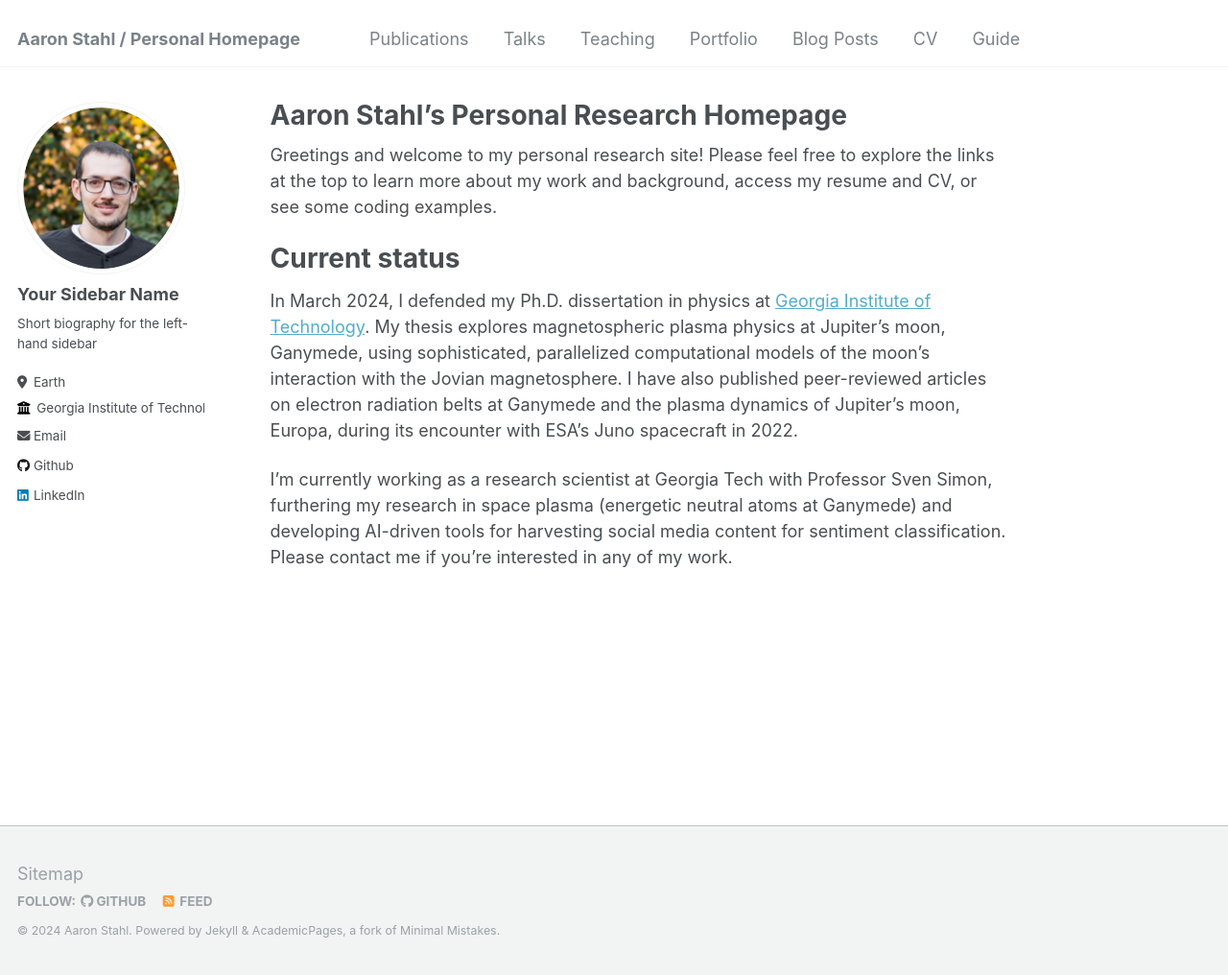
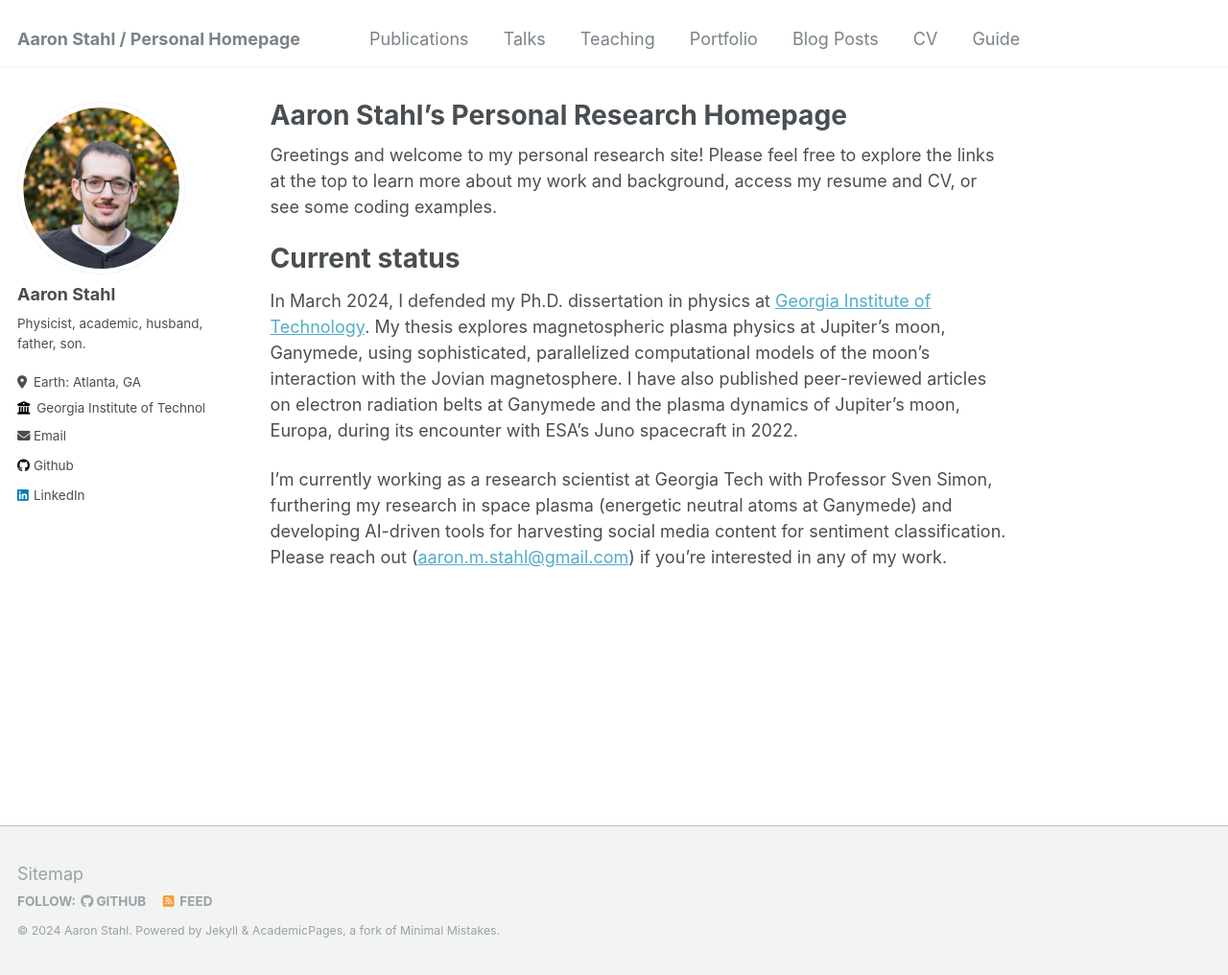
Before and after one commit to astahl3/astahl3.github.io, a Jekyll site: the page built from _pages/about.md, in a window 1280 px wide and 1016 px high. Shown: the whole window at 96% size. Built offline with Jekyll 4.4.1, drawn with Linux system fonts in a browser that asks for light colours; some of the changed lines change nothing that is shown.

Commit message:
menu updates

```diff
--- a/_config.yml
+++ b/_config.yml
@@ -22,10 +22,10 @@
 author:
   # Biographic information
   avatar           : "self_portrait.png"
-  name             : "Your Sidebar Name"
+  name             : "Aaron Stahl"
   pronouns         : # example: "she/her"
-  bio              : "Short biography for the left-hand sidebar"
-  location         : "Earth"
+  bio              : "Physicist, academic, husband, father, son."
+  location         : "Earth: Atlanta, GA"
   employer         : "Georgia Institute of Technology"
   uri              : # URL
   email            : "aaron.m.stahl@gmail.com"
@@ -216,16 +216,16 @@
 # Defaults
 defaults:
   # _posts
-  - scope:
-      path: ""
-      type: posts
-    values:
-      layout: single
-      author_profile: true
-      read_time: true
-      comments: true
-      share: true
-      related: true
+#  - scope:
+#      path: ""
+#      type: posts
+#    values:
+#      layout: single
+#      author_profile: true
+#      read_time: true
+#      comments: true
+#      share: true
+#      related: true
   # _pages
   - scope:
       path: ""
@@ -252,22 +252,22 @@
       share: true
       comments: true
   # _portfolio
-  - scope:
-      path: ""
-      type: portfolio
-    values:
-      layout: single
-      author_profile: true
-      share: true
-      comment: true
+#  - scope:
+#      path: ""
+#      type: portfolio
+#    values:
+#      layout: single
+#      author_profile: true
+#      share: true
+#      comment: true
   # _talks
-  - scope:
-      path: ""
-      type: talks
-    values:
-      layout: talk
-      author_profile: true
-      share: true
+#  - scope:
+#      path: ""
+#      type: talks
+#    values:
+#      layout: talk
+#      author_profile: true
+#      share: true
 
 
 # Sass/SCSS
@@ -280,7 +280,7 @@
 permalink: /:categories/:title/
 # paginate: 5 # amount of posts to show
 # paginate_path: /page:num/
-timezone: America/Los_Angeles # http://en.wikipedia.org/wiki/List_of_tz_database_time_zones
+timezone: America/New_York # http://en.wikipedia.org/wiki/List_of_tz_database_time_zones
 
 
 # Plugins
--- a/_pages/about.md
+++ b/_pages/about.md
@@ -12,4 +12,4 @@
 ======
 In March 2024, I defended my Ph.D. dissertation in physics at [Georgia Institute of Technology](https://grad.gatech.edu/events/phd-defense-aaron-stahl). My thesis explores magnetospheric plasma physics at Jupiter's moon, Ganymede, using sophisticated, parallelized computational models of the moon's interaction with the Jovian magnetosphere. I have also published peer-reviewed articles on electron radiation belts at Ganymede and the plasma dynamics of Jupiter's moon, Europa, during its encounter with ESA's Juno spacecraft in 2022.
 
-I'm currently working as a research scientist at Georgia Tech with Professor Sven Simon, furthering my research in space plasma (energetic neutral atoms at Ganymede) and developing AI-driven tools for harvesting social media content for sentiment classification. Please contact me if you're interested in any of my work.
+I'm currently working as a research scientist at Georgia Tech with Professor Sven Simon, furthering my research in space plasma (energetic neutral atoms at Ganymede) and developing AI-driven tools for harvesting social media content for sentiment classification. Please reach out ([aaron.m.stahl@gmail.com](mailto:aaron.m.stahl@gmail.com)) if you're interested in any of my work.
```
